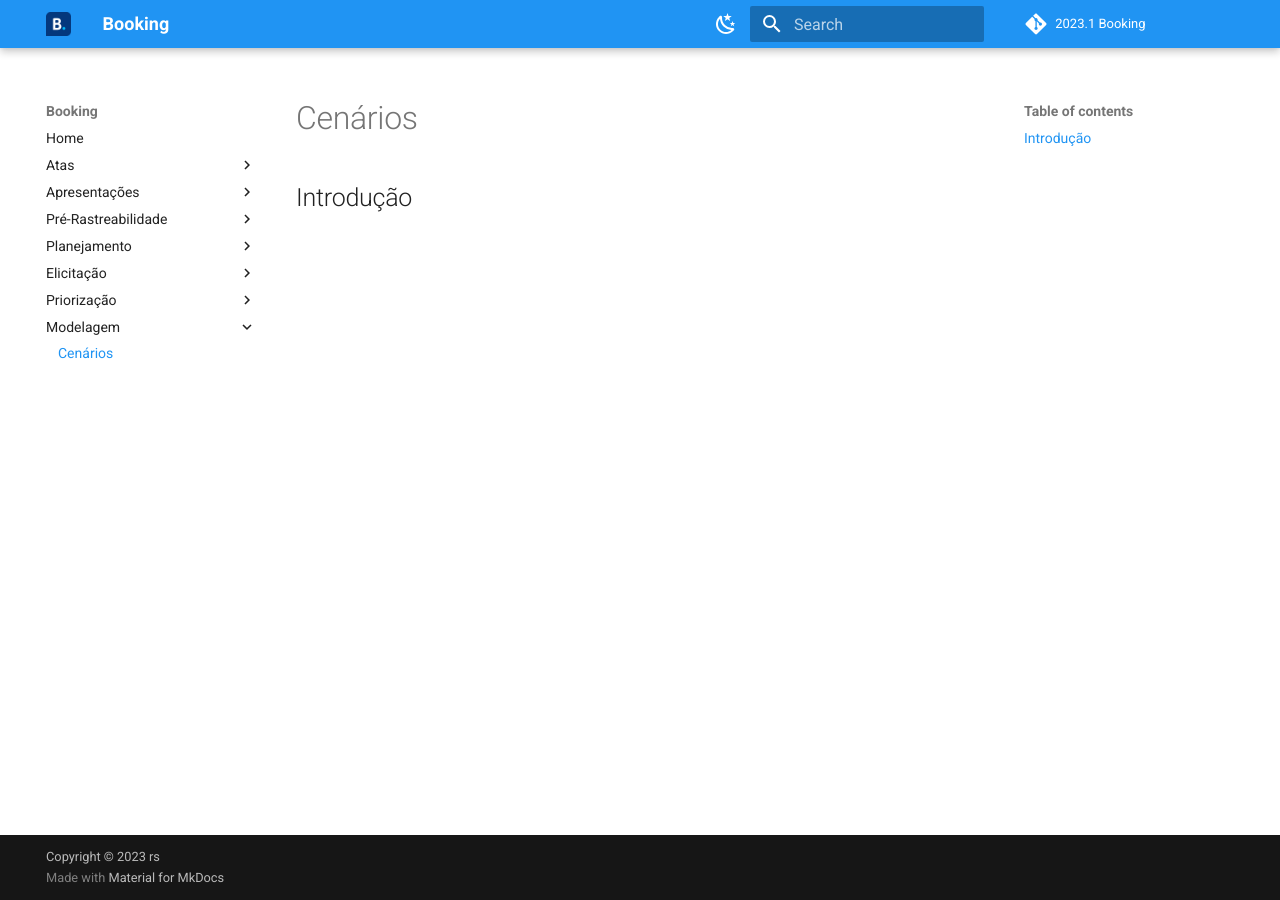
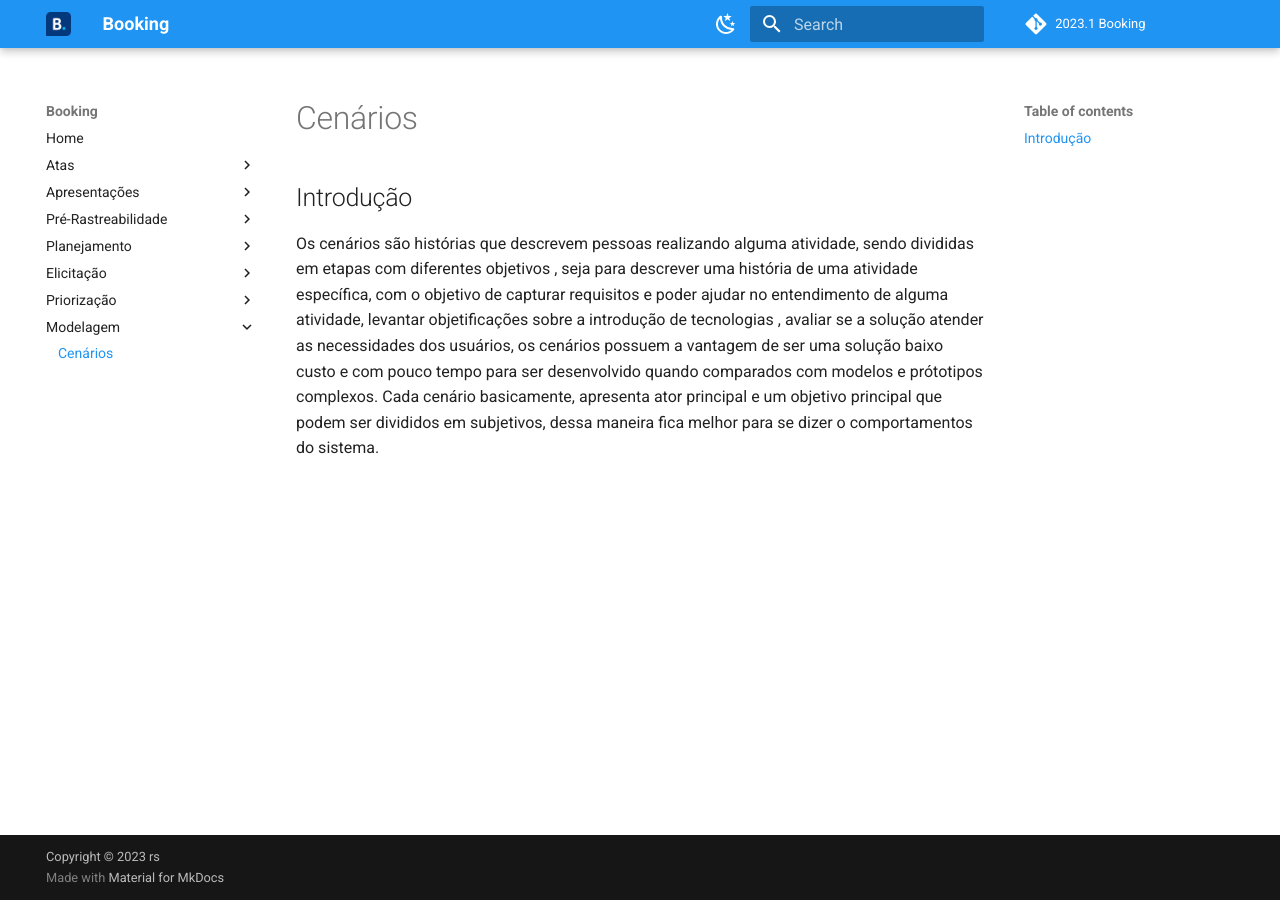
Before and after one commit to Requisitos-de-Software/2023.1-Booking, an MkDocs documentation site: the page built from docs/modelagem/cenarios.md, in a window 1280 px wide. Built offline with MkDocs 1.6.1 and Material for MkDocs 9.7.7, drawn with Linux system fonts in a browser that asks for light colours; comment, search, counter and statistics services are not loaded.

Commit message:
Adicionando introdução

```diff
--- a/docs/modelagem/cenarios.md
+++ b/docs/modelagem/cenarios.md
@@ -1,3 +1,5 @@
 # Cenários
 
 ## Introdução
+
+Os cenários são histórias que descrevem pessoas realizando alguma atividade, sendo divididas em etapas com diferentes objetivos , seja para descrever uma história de uma atividade específica, com o objetivo de capturar requisitos e poder  ajudar no entendimento de alguma atividade, levantar objetificações sobre  a introdução de tecnologias , avaliar se a solução atender as necessidades dos usuários, os cenários possuem a vantagem de ser uma solução baixo custo e com pouco tempo para ser desenvolvido quando comparados com modelos  e prótotipos complexos. Cada cenário basicamente, apresenta ator principal e um objetivo principal que podem ser divididos em subjetivos, dessa maneira fica melhor para se dizer o comportamentos do sistema.
```
